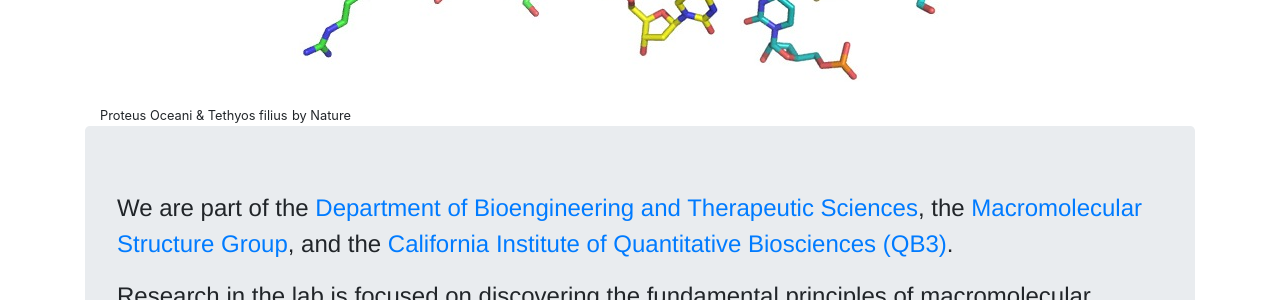
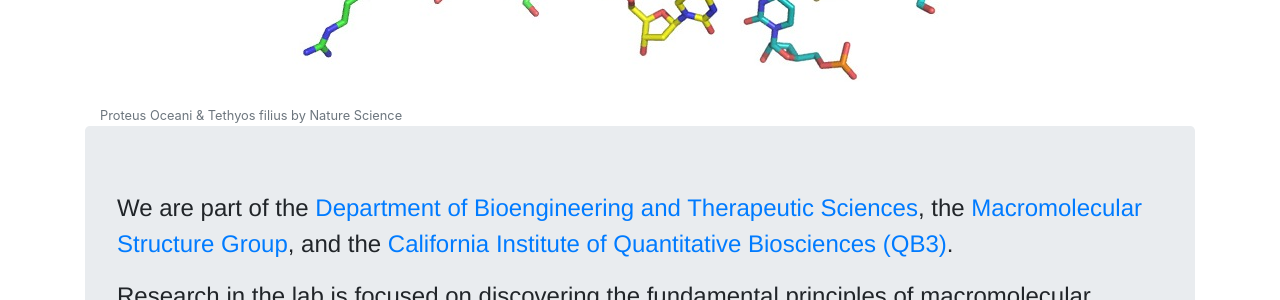
Before and after one commit to fmulenge/fmulenge.github.io, a Jekyll site: the page built from index.md, in a window 1280 px wide. Shown: the part 220-520 px from the top of the page. Built offline with Jekyll 4.4.1, drawn with Linux system fonts in a browser that asks for light colours.

Commit message:
Update home.html

```diff
--- a/_layouts/home.html
+++ b/_layouts/home.html
@@ -1,7 +1,7 @@
 {% include header.html %}
 <div class="container">
     <img class="img-fluid mx-auto d-block" src="/static/img/logo/jf_aa_logo.jpg" alt="Fraser at UCSF, in molecular form">
-    <small>Proteus Oceani & Tethyos filius</small> <small class="align-center">by Nature</small>
+    <small class="text-muted credit">Proteus Oceani & Tethyos filius by Nature Science</small>
     <div class="row">
         <div class="col-md-15">
     	    <div class="jumbotron">
```
